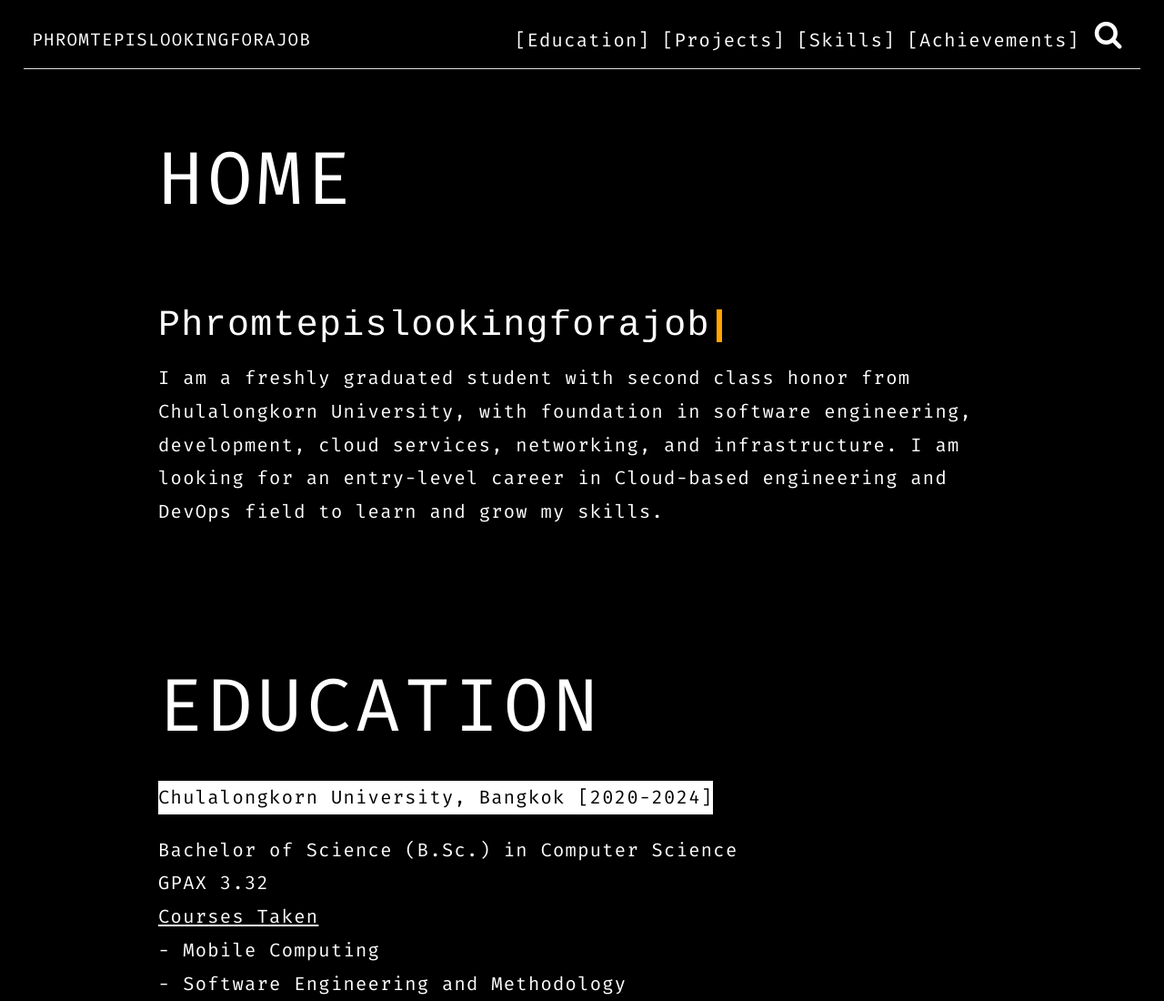
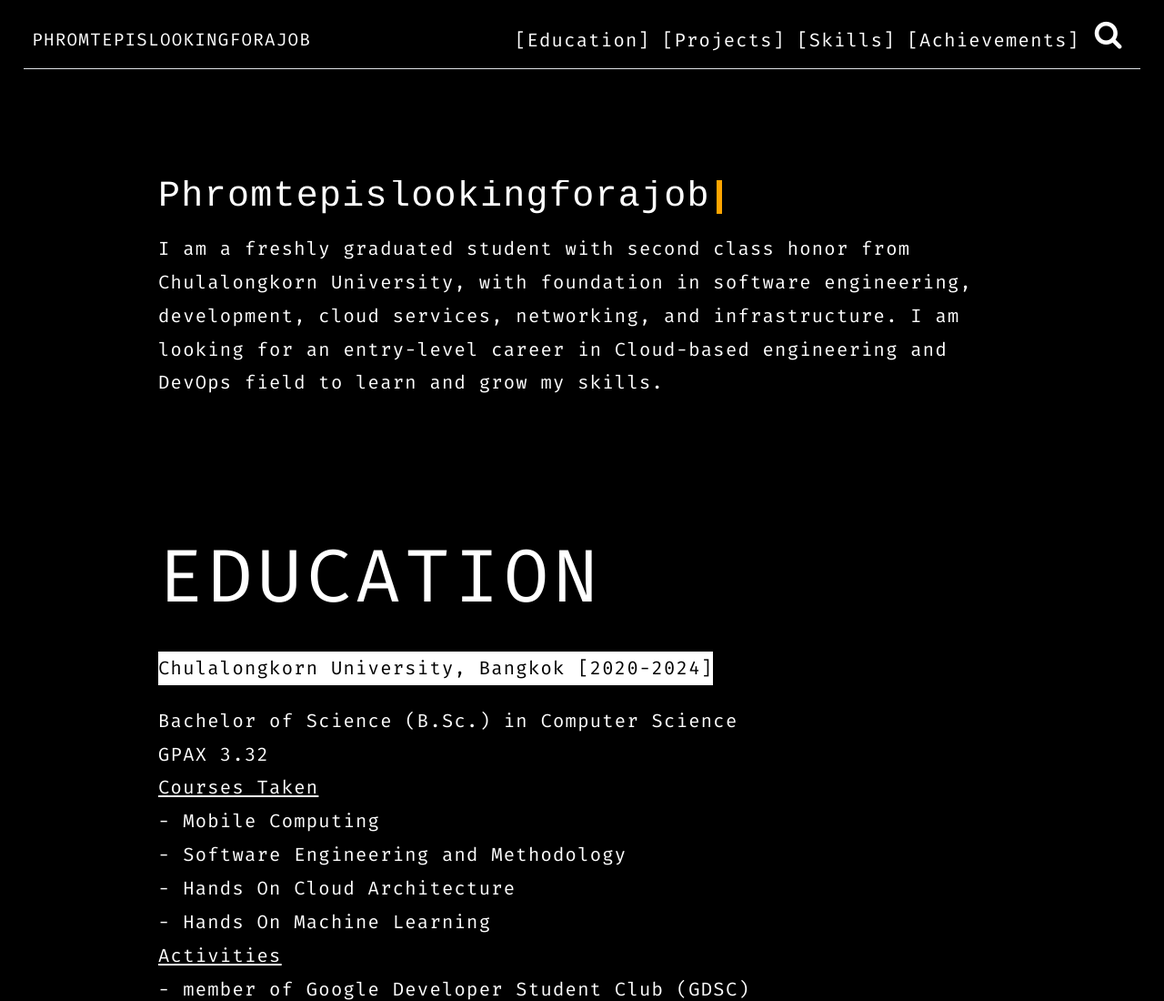
Before and after one commit to pkoonnarat/pkoonnarat.github.io, a plain HTML site: page index.html in a window 1280 px wide. Shown: the top 1100 px of the page at 91% size. Drawn offline with nearby package versions, Linux system fonts and the light colour scheme.

```diff
--- a/index.html
+++ b/index.html
@@ -110,11 +110,7 @@
                     <!-- block content -->
 <section class="container post">
     <article>
-        <header>
 
-                <h1 class=" title" id="component-title">Home</h1>
-
-        </header>
         <p><h1 id="_1"></h1>
 <div class="css-typing">
   <p>Phromtepislookingforajob</p>
```
